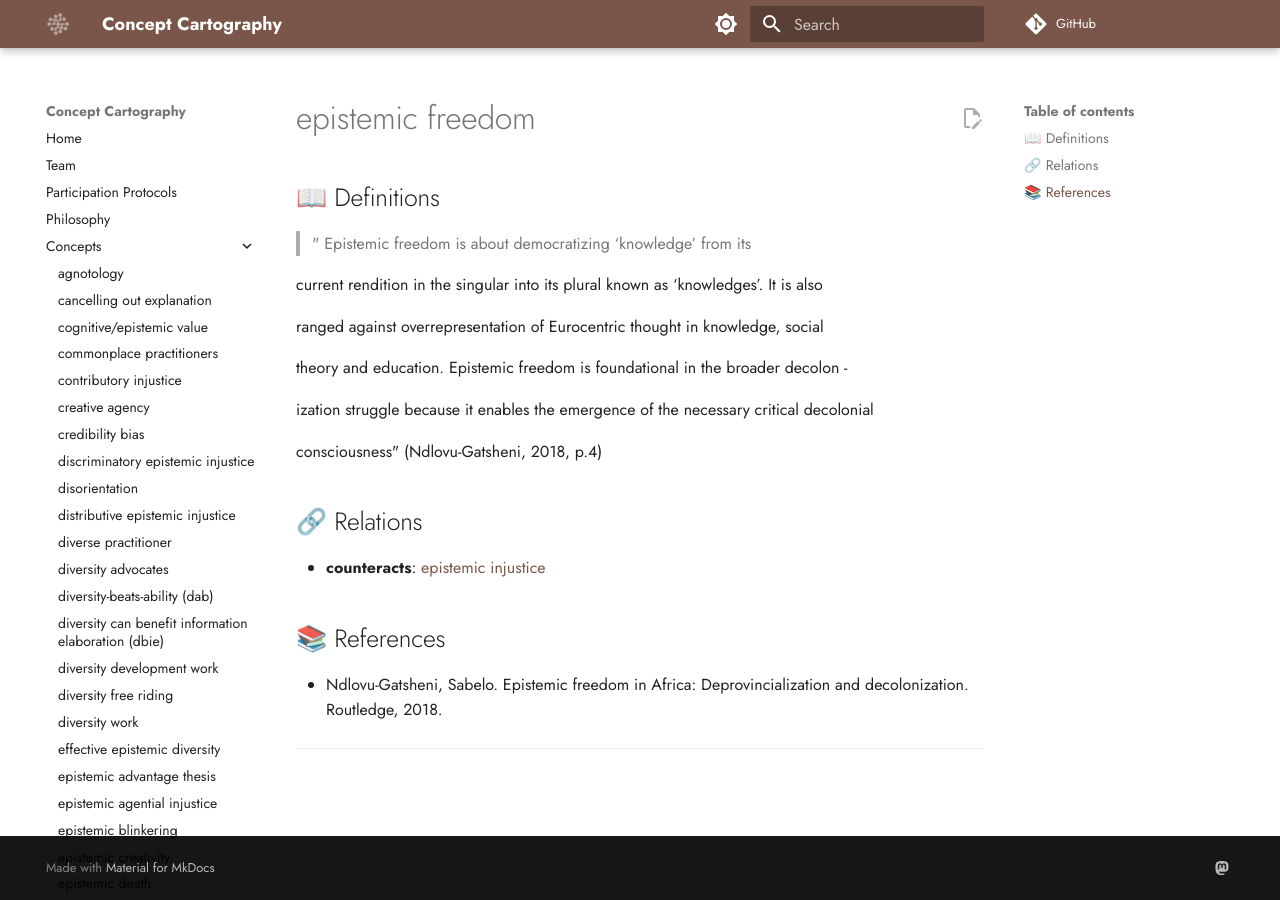
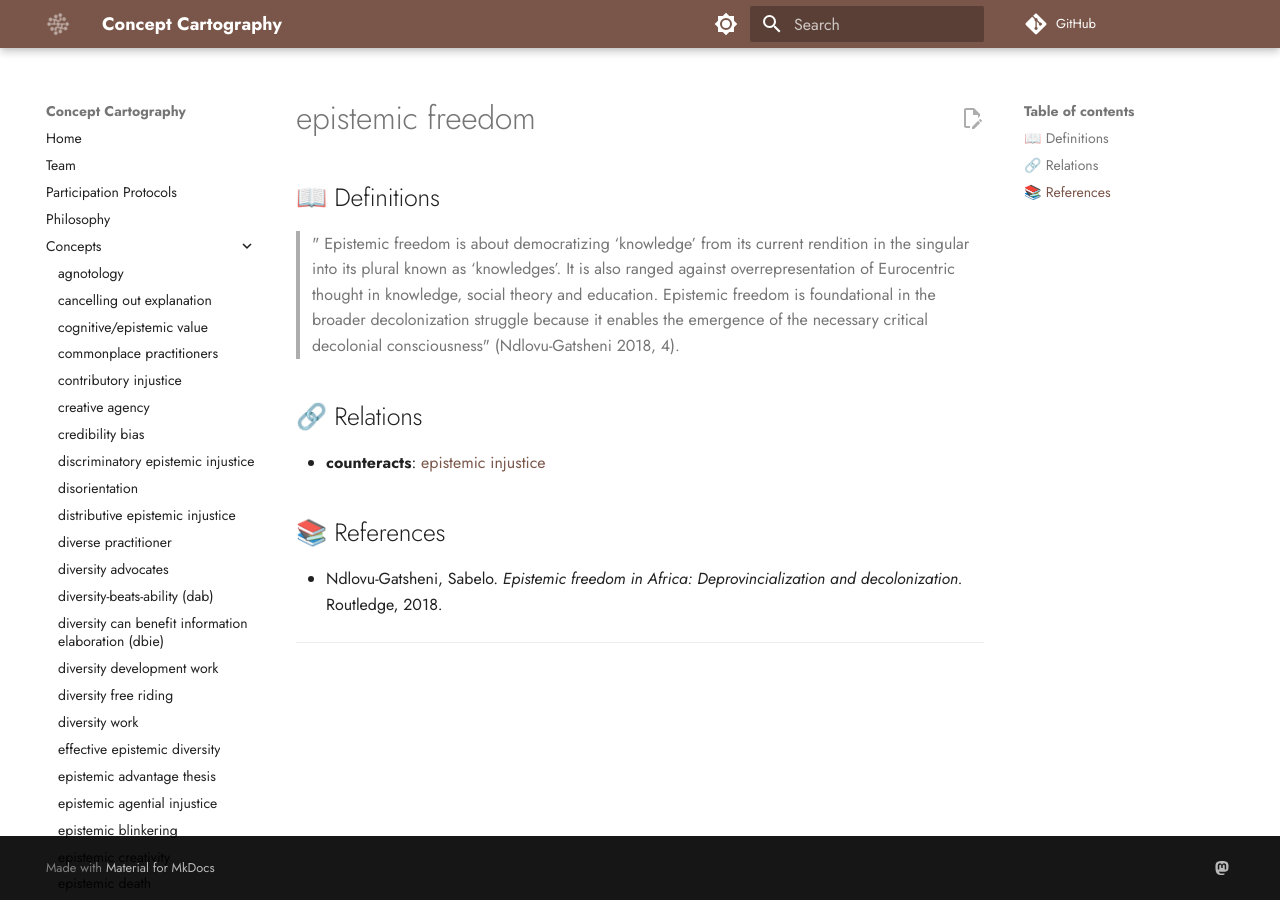
Before and after one commit to conceptcartography/conceptcartography, an MkDocs documentation site: the page built from docs/concepts/epistemic-freedom.md, in a window 1280 px wide. Built offline with MkDocs 1.6.1 and Material for MkDocs 9.7.7, drawn with Linux system fonts in a browser that asks for light colours; comment, search, counter and statistics services are not loaded; the version menu is left out.

Commit message:
Update epistemic-freedom.md

```diff
--- a/docs/concepts/epistemic-freedom.md
+++ b/docs/concepts/epistemic-freedom.md
@@ -1,7 +1,7 @@
 ---
 concept: epistemic freedom
 references:
-- 'Ndlovu-Gatsheni, Sabelo. Epistemic freedom in Africa: Deprovincialization and decolonization.
+- 'Ndlovu-Gatsheni, Sabelo. _Epistemic freedom in Africa: Deprovincialization and decolonization_.
   Routledge, 2018.'
 definitions:
 - "\" Epistemic freedom is about democratizing ‘knowledge’ from its\r\ncurrent rendition\
@@ -9,7 +9,7 @@ definitions:
   \ overrepresentation of Eurocentric thought in knowledge, social\r\ntheory and education.\
   \ Epistemic freedom is foundational in the broader decolon -\r\nization struggle\
   \ because it enables the emergence of the necessary critical decolonial\r\nconsciousness\"\
-  \  (Ndlovu-Gatsheni, 2018, p.4)"
+  \  (Ndlovu-Gatsheni 2018, 4)."
 examples: []
 relations:
 - type: counteracts
@@ -20,17 +20,7 @@ relations:
 
 ## 📖 Definitions
 
-> " Epistemic freedom is about democratizing ‘knowledge’ from its
-
-current rendition in the singular into its plural known as ‘knowledges’. It is also
-
-ranged against overrepresentation of Eurocentric thought in knowledge, social
-
-theory and education. Epistemic freedom is foundational in the broader decolon -
-
-ization struggle because it enables the emergence of the necessary critical decolonial
-
-consciousness"  (Ndlovu-Gatsheni, 2018, p.4)
+> " Epistemic freedom is about democratizing ‘knowledge’ from its current rendition in the singular into its plural known as ‘knowledges’. It is also ranged against overrepresentation of Eurocentric thought in knowledge, social theory and education. Epistemic freedom is foundational in the broader decolonization struggle because it enables the emergence of the necessary critical decolonial consciousness"  (Ndlovu-Gatsheni 2018, 4).
 
 ## 🔗 Relations
 
@@ -38,7 +28,7 @@ consciousness"  (Ndlovu-Gatsheni, 2018, p.4)
 
 ## 📚 References
 
-- Ndlovu-Gatsheni, Sabelo. Epistemic freedom in Africa: Deprovincialization and decolonization. Routledge, 2018.
+- Ndlovu-Gatsheni, Sabelo. _Epistemic freedom in Africa: Deprovincialization and decolonization._ Routledge, 2018.
 
 ---
 
```
